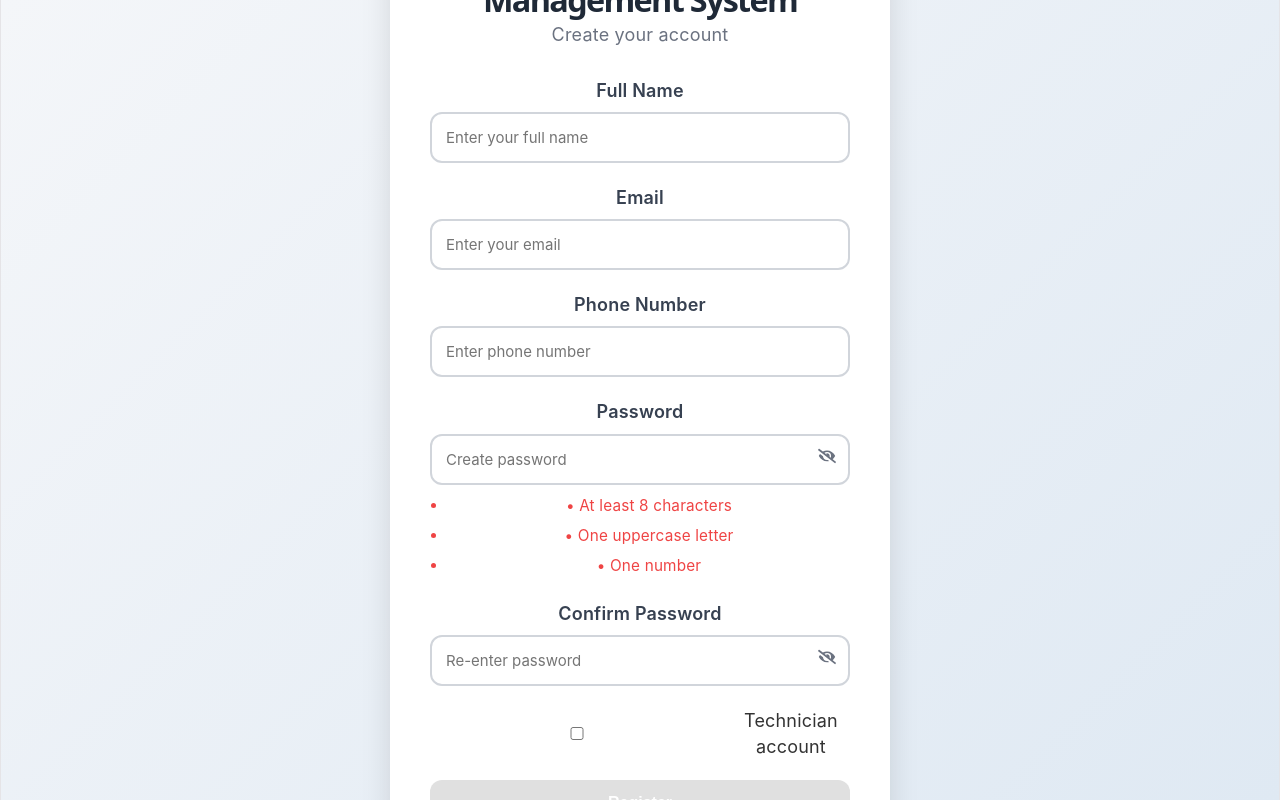
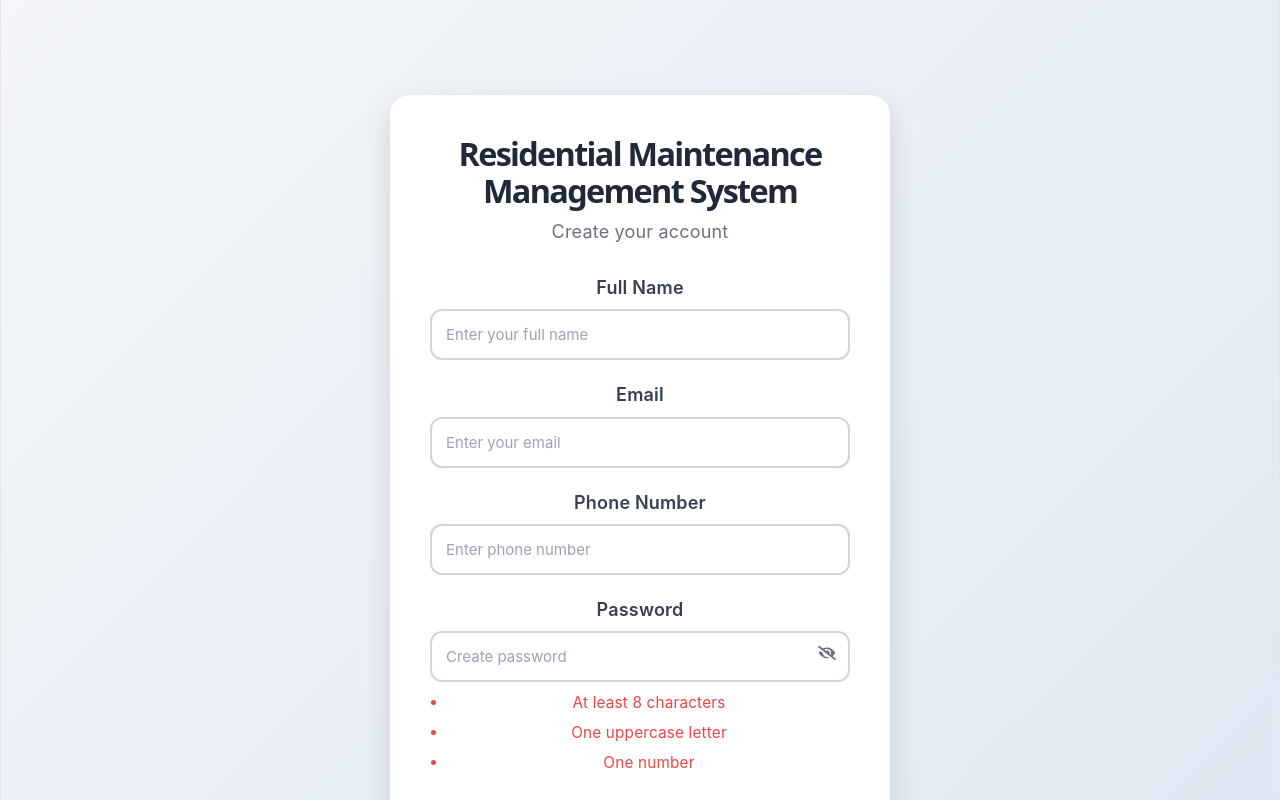
Before and after one commit to PantelisX/Residential_Management_System-Team9, a React (Vite) app in the folder frontend/: page /register in a window 1280 px wide. Shown: the top 800 px of the page. Built offline with nearby package versions, Linux system fonts and the light colour scheme; no server answers.

Commit message:
Fix login/register UI styling

```diff
--- a/frontend/src/pages/LoginRegister.css
+++ b/frontend/src/pages/LoginRegister.css
@@ -4,7 +4,8 @@
   display: flex;
   justify-content: center;
   align-items: center;
-    padding: 20px;
+  overflow-y: auto;
+  padding: 80px 20px 40px;
 }
 
 .auth-card {
@@ -14,14 +15,22 @@
   border-radius: 20px;
   padding: 40px;
   box-shadow: 0 10px 30px rgba(0,0,0,0.12);
+
+  /* Prevent clipping */
+  margin: 30px 0;
+  max-height: none;
+  overflow: visible;
 }
 
 .auth-system-title {
-    text-align: center;
-    font-size: 1.8rem;
+  text-align: center !important;
+  font-size: 1.8rem !important;
   font-weight: bold;
-    color: #1f2937;
-    margin-bottom: 10px;
+  color: #1f2937 !important;
+
+  /* override global h1 */
+  margin: 0 0 10px 0 !important;
+  line-height: 1.15;
 }
 
 .auth-subtitle {
@@ -30,8 +39,9 @@
   margin-bottom: 30px;
 }
 
+/* Form */
 .auth-form-group {
-    margin-bottom: 18px;
+  margin-bottom: 22px;
 }
 
 .auth-label {
@@ -49,6 +59,14 @@
   font-size: 15px;
   transition: 0.2s ease;
   box-sizing: border-box;
+
+  /* Override global styles */
+  background: white;
+  color: #111827;
+}
+
+.auth-input::placeholder {
+  color: #9ca3af;
 }
 
 .auth-input:focus {
@@ -56,6 +74,7 @@
   border-color: #2563eb;
 }
 
+/* Buttons */
 .auth-button {
   width: 100%;
   padding: 14px;
@@ -73,6 +92,12 @@
   background: #1d4ed8;
 }
 
+.auth-button:disabled {
+  opacity: 0.6;
+  cursor: not-allowed;
+}
+
+/* Links */
 .auth-link-text {
   text-align: center;
   margin-top: 20px;
@@ -89,49 +114,14 @@
   text-decoration: underline;
 }
 
-  .auth-checkbox {
-    display: flex;
-    align-items: center;
-    gap: 8px;
-    margin-bottom: 20px;
-  }
-
-  .error-text {
-    color: #dc2626;
-    font-size: 14px;
-    margin-top: 5px;
-  }
-
+/* Register card */
 .register-card {
   max-width: 500px;
 }
 
+/* Validation / Errors */
 .invalid {
   border: 2px solid #ef4444 !important;
-  }
-
-  .error-text {
-    color: #ef4444;
-    font-size: 0.9rem;
-    margin-top: -8px;
-    margin-bottom: 12px;
-  }
-
-  .checkbox-container {
-    display: flex;
-    align-items: center;
-    gap: 8px;
-    margin: 15px 0;
-  }
-
-  .auth-button:disabled {
-    opacity: 0.6;
-    cursor: not-allowed;
-  }
-
-  /* Better spacing for errors */
-.auth-form-group {
-    margin-bottom: 22px;
 }
 
 .error-text {
@@ -158,7 +148,30 @@
   display: none;
 }
 
-  /* Password container */
+/* Checkbox */
+.auth-checkbox {
+  display: flex;
+  align-items: center;
+  justify-content: flex-start;
+  gap: 10px;
+  margin: 20px 0;
+  width: 100%;
+}
+
+.auth-checkbox input[type="checkbox"] {
+  width: 18px;
+  height: 18px;
+  margin: 0;
+  flex-shrink: 0;
+}
+
+.auth-checkbox span {
+  color: #374151;
+  font-size: 15px;
+  line-height: 1;
+}
+
+/* Password */
 .password-wrapper {
   position: relative;
 }
@@ -177,3 +190,14 @@
 .password-toggle:hover {
   color: #2563eb;
 }
+
+.register-card {
+  max-width: 500px;
+  margin-top: 400px;
+}
+
+/* Safety override for auth page only */
+.auth-container,
+.auth-container * {
+  box-sizing: border-box;
+}
--- a/frontend/src/pages/RegisterPage.jsx
+++ b/frontend/src/pages/RegisterPage.jsx
@@ -358,7 +358,7 @@ export default function RegisterPage() {
                     : ''
                 }`}
               >
-                • At least 8 characters
+                At least 8 characters
               </li>
 
               <li
@@ -370,8 +370,7 @@ export default function RegisterPage() {
                     : ''
                 }`}
               >
-                • One uppercase
-                letter
+                One uppercase letter
               </li>
 
               <li
@@ -383,7 +382,7 @@ export default function RegisterPage() {
                     : ''
                 }`}
               >
-                • One number
+                One number
               </li>
             </ul>
           </div>
```
Lines whose indentation alone changed are shown as unchanged.
